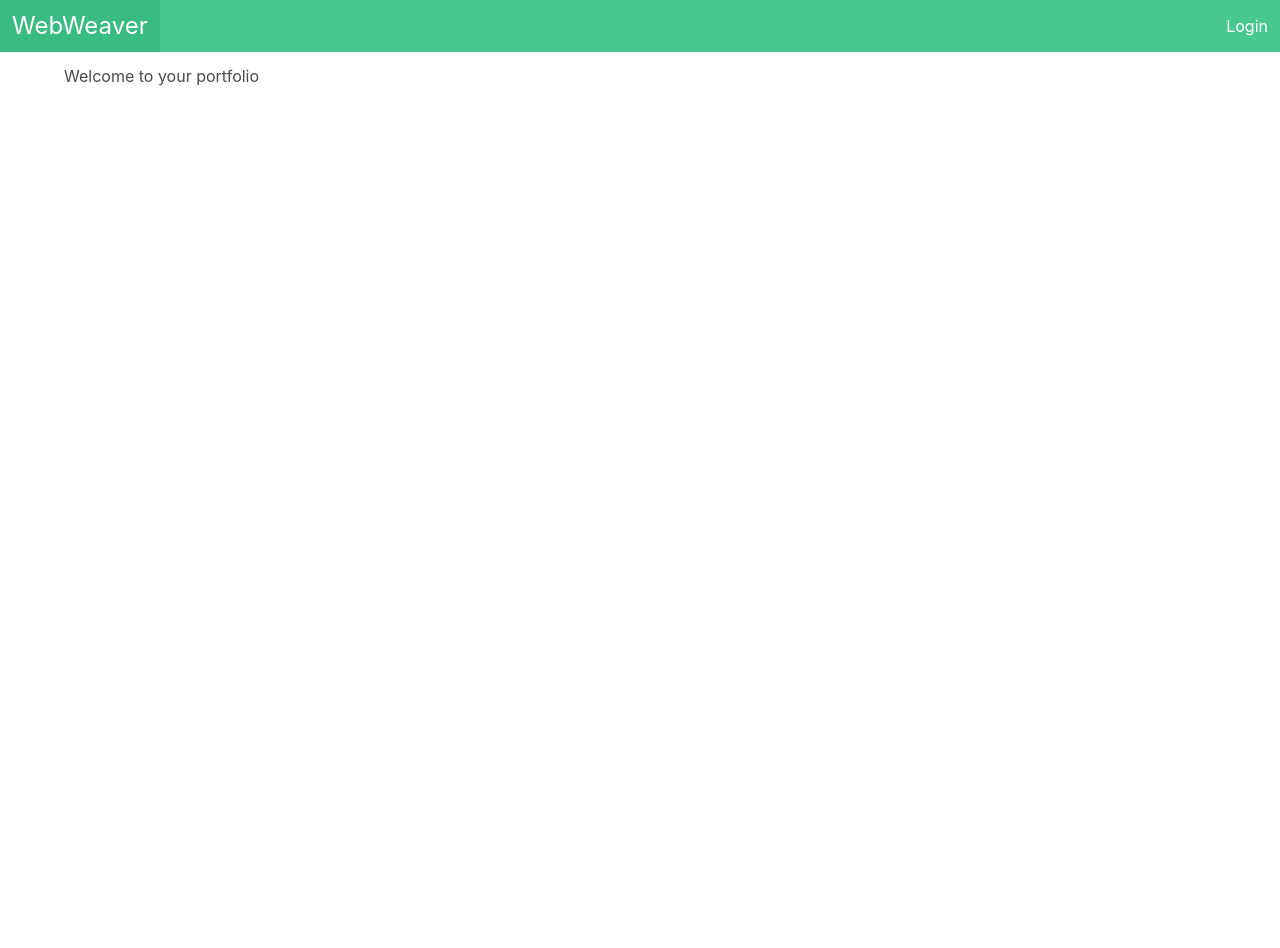
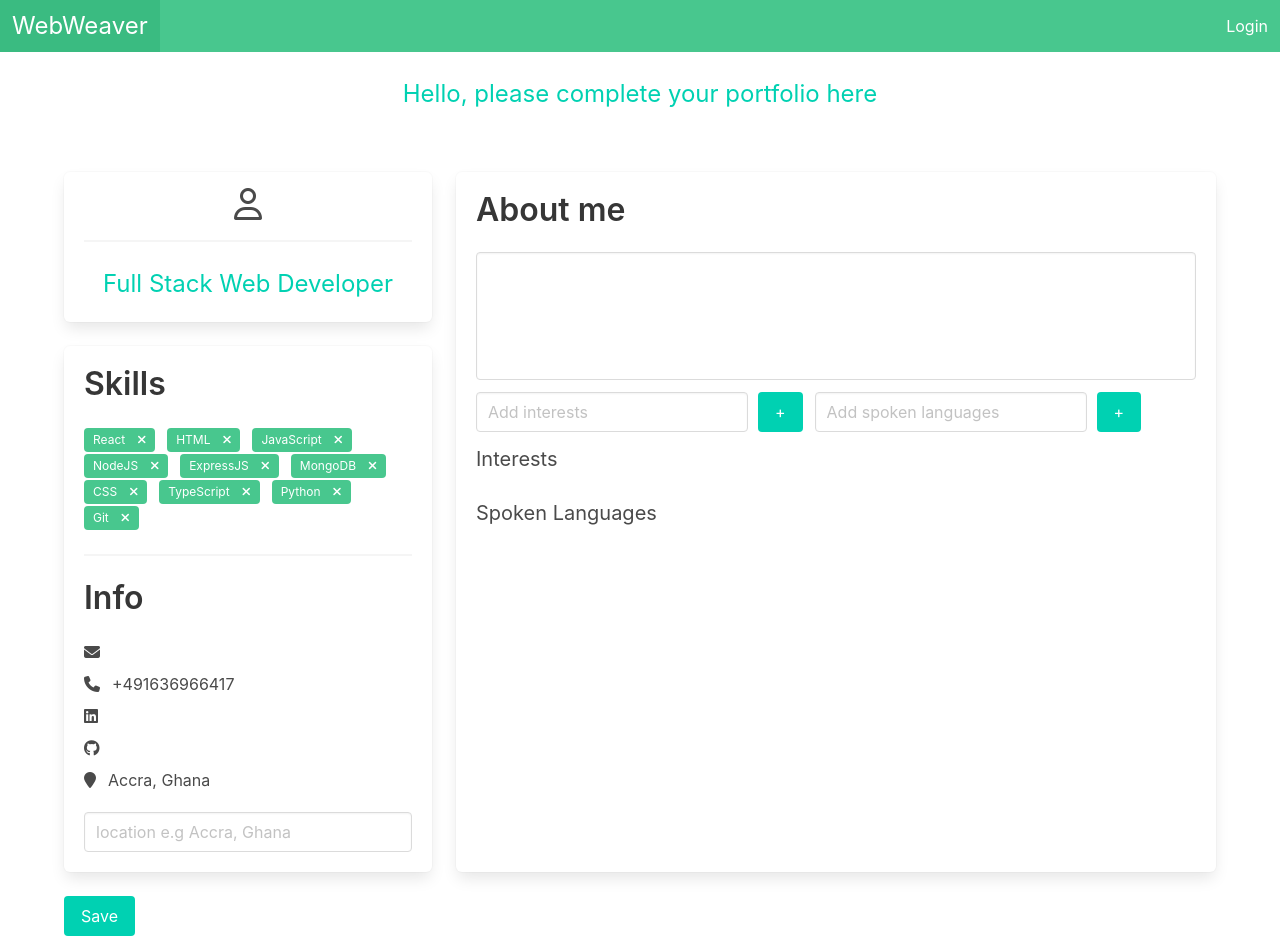
Before and after one commit to josephsegbefia/webweaver-client, a React (Vite) app: page /portfolios/1 in a window 1280 px wide. Before the commit the page ends 800 px from the top, so only its background shows below. Built offline with nearby package versions, Linux system fonts and the light colour scheme.

Commit message:
Add github, location link to portfolio page

```diff
--- a/src/components/auth/VerifyEmail.jsx
+++ b/src/components/auth/VerifyEmail.jsx
@@ -55,13 +55,13 @@ const VerifyEmail = () => {
   }
 
   const requestBody = { user: userId,
-     headLine: 'Summarize your professional identity',
-     bio: 'Tell us a bit about yourself',
-     phone: 'eg. +233 207849440',
-     avatarURL: 'www.google.com',
-     gitHubURL: 'www.github.com/user',
-     linkedInURL: 'www.linkedin.com/user',
-     location: 'eg. Accra, Ghana'
+     headLine: '',
+     bio: '',
+     phone: '',
+     avatarURL: 'www.exampleurl.com',
+     gitHubURL: 'www.exampleurl.com',
+     linkedInURL: 'www.exampleurl.com',
+     location: ''
     };
 
   useEffect(() => {
--- a/src/components/portfolio/EditUserPortfolio.jsx
+++ b/src/components/portfolio/EditUserPortfolio.jsx
@@ -142,22 +142,22 @@ const EditUserPortfolio = () => {
   const handleSubmit = (e) => {
     e.preventDefault();
 
-    const requestBody = {
-      user: owner,
-      headLine, interests,
-      languages, skills,
-      phone, avatarURL,
-      linkedInURL, gitHubURL,
-      bio, location
-    }
+    // const requestBody = {
+    //   user: owner,
+    //   headLine, interests,
+    //   languages, skills,
+    //   phone, avatarURL,
+    //   linkedInURL, gitHubURL,
+    //   bio, location
+    // }
 
-    axios.post(`${API_URL}api/portfolios`, requestBody)
-      .then((response) => {
-        console.log(response.data)
-      })
-      .catch((error) => {
-        console.log(error);
-      })
+    // axios.post(`${API_URL}api/portfolios`, requestBody)
+    //   .then((response) => {
+    //     console.log(response.data)
+    //   })
+    //   .catch((error) => {
+    //     console.log(error);
+    //   })
   }
 
   useEffect(() => {
--- a/src/components/portfolio/UserPortfolio.jsx
+++ b/src/components/portfolio/UserPortfolio.jsx
@@ -3,6 +3,12 @@ import React, { useState, useEffect, useContext } from 'react'
 import { useParams } from 'react-router-dom';
 import axios from 'axios';
 import { AuthContext } from '../../context/auth.context';
+
+
+
+const fakeSkills = [
+  'React', 'HTML', 'JavaScript', 'NodeJS', 'ExpressJS', 'MongoDB', 'CSS', 'TypeScript', 'Python', 'Git'
+]
 
 
 const API_URL = import.meta.env.VITE_API_URL;
@@ -30,16 +36,130 @@ const UserPortfolio = () => {
       axios.get(`${API_URL}api/portfolios/${uniqueIdentifier}`)
         .then((response) => {
           console.log(response.data[0])
+          setHeadLine(response.data[0].headLine);
+          setInterests(response.data[0].interests);
+          setLanguages(response.data[0].languages);
+          setSkills(response.data[0].skills);
+          setPhone(response.data[0].phone);
+          setEmail(response.data[0].email);
+          setAvatarURL(response.data[0].avatarURL);
+          setLinkedInURL(response.data[0].linkedInURL);
+          setGitHubURL(response.data[0].gitHubURL);
+          setBio(response.data[0].bio);
+          setLocation(response.data[0].location);
         })
         .catch((error) => {
           console.log(error)
         })
     }
+  },[uniqueIdentifier, user])
 
-  })
+  console.log(avatarURL)
   return (
-    <div>
-      <h1>Welcome to your portfolio</h1>
+    <div className = "container">
+      <h1 className = "has-text-centered is-size-4 mt-3 has-text-primary">Hello, { user && user.firstName} please complete your portfolio here</h1>
+        <div className = "tile is-ancestor mt-6">
+          <div className ="tile is-4 is-vertical is-parent">
+            <div className = "tile is-child box has-text-centered">
+              {!avatarURL === 'www.exampleurl.com' ? (
+                <figure className = 'image is-128x128'>
+                  <img className = 'is-rounded' src = {avatarURL} alt = 'avatar image' />
+                </figure>
+              ) : (
+                <div>
+                  <i className = "fa-regular fa-user fa-2xl"></i>
+                </div>
+              )}
+              <hr />
+              <h1 className = 'has-text-centered is-size-4 mt-3 has-text-primary'>{headLine ? headLine : 'Full Stack Web Developer'}</h1>
+            </div>
+
+            <div className = "tile is-child box">
+              <p className = "title">Skills</p>
+              <div>
+                {fakeSkills.map((skill, index) => {
+                  return (
+                    <div key = {index} className = 'is-inline-flex'>
+                      <span className = 'tag is-success mr-3'>{skill} <i className="fa-solid fa-xmark ml-3"></i></span>
+                    </div>
+                  )
+                })}
+              </div>
+
+              <hr />
+              <p className = 'title'>Info</p>
+              <p><span><i className = 'fas fa-envelope mr-3 mb-3'></i></span>{email}</p>
+              <p><span><i className = 'fas fa-phone mr-3 mb-3'></i></span>+491636966417</p>
+              <p><span><i className = "fa-brands fa-linkedin mr-3 mb-3"></i></span>{linkedInURL}</p>
+              <p><span><i className = "fa-brands fa-github mr-3 mb-3"></i></span>{gitHubURL}</p>
+              <p><span><i className = "fa-solid fa-location-pin mr-3 mb-3"></i></span>Accra, Ghana</p>
+              <input type="text"
+                className = 'input mt-3'
+                placeholder = 'location e.g Accra, Ghana'
+                value = {location}
+                // onChange = {handleLocationChange}
+              />
+            </div>
+
+          </div>
+
+          <div className = "tile is-parent">
+            <div className = "tile is-child box">
+              <p className = "title">About me</p>
+              <textarea
+                name="about-me"
+                style={{width: "100%", resize: "none"}}
+                className = 'textarea'
+                value = {bio}
+                // onChange = {handleBioChange}
+              />
+              <div className = 'is-inline-flex'>
+                <input
+                  type =  "text"
+                  name = 'interest'
+                  placeholder = 'Add interests'
+                  className = 'input my-3'
+                  // value = {interest}
+                  // onChange={handleInterestChange}
+                />
+                <button className = 'button is-primary add-button mt-3'>+</button>
+
+                <input
+                  type =  "text"
+                  name = 'languages'
+                  placeholder = 'Add spoken languages'
+                  className = 'input mt-3 ml-3'
+                  // value = {language}
+                  // onChange={handleLanguageChange}
+                />
+                <button className = 'button is-primary add-button mt-3'>+</button>
+              </div>
+              <p className = "is-size-5">Interests</p>
+              <div>
+                {interests && interests.map((interest, index) => {
+                  return (
+                    <div key = {index} className = 'is-inline-flex'>
+                      {/* <span className = 'tag is-primary is-light mr-3'>{interest} <i className="fa-solid fa-xmark ml-3" onClick={() => removeInterest(index)}></i></span> */}
+                    </div>
+                  )
+                })}
+              </div>
+              <p className = "is-size-5 mt-5">Spoken Languages</p>
+              <div>
+                {languages && languages.map((language, index) => {
+                  return (
+                    <div key = {index} className = 'is-inline-flex'>
+                      {/* <span className = 'tag is-primary is-light mr-3'>{language} <i className="fa-solid fa-xmark ml-3" ></i></span> */}
+                    </div>
+                  )
+                })}
+              </div>
+            </div>
+          </div>
+        </div>
+        <button type='submit' className='button is-primary'>
+          Save
+        </button>
     </div>
   )
 }
```
